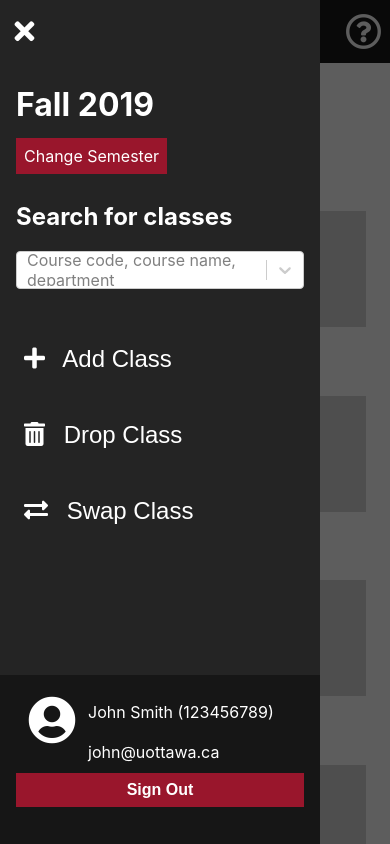
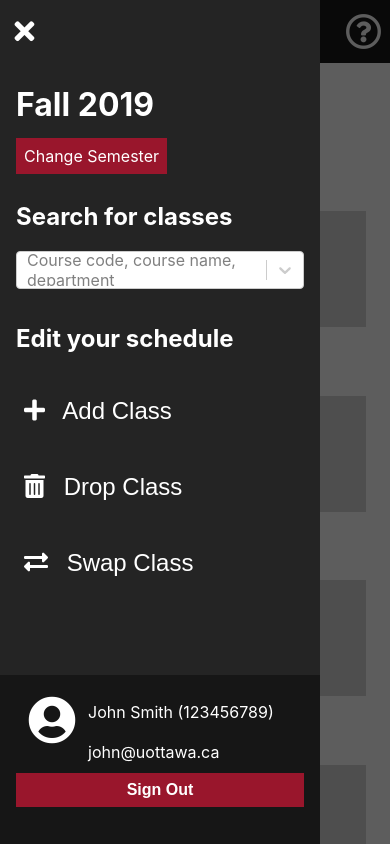
Before and after one commit to Projudah/Inroll, a React (Create React App) app: page / in a window 390 px wide. Both pictures are taken after a click on the icon 25 px from the left and 31 px from the top of the page. Built offline with nearby package versions, Linux system fonts and the light colour scheme.

Commit message:
Add course recommendations and some mobile fixes

```diff
--- a/src/App.js
+++ b/src/App.js
@@ -68,14 +68,13 @@ class App extends Component {
     this.toggleSearchClassModal = this.toggleSearchClassModal.bind(this)
     this.handleModalUnmount = this.handleModalUnmount.bind(this)
     this.toggleHelpPage = this.toggleHelpPage.bind(this)
-    this.toggleSearchDepartmentModal = this.toggleSearchDepartmentModal.bind(
-      this,
-    )
+    this.toggleSearchDepartmentModal = this.toggleSearchDepartmentModal.bind(this)
     this.toggleSearchClassModal2 = this.toggleSearchClassModal2.bind(this)
     this.toggleLoginPage = this.toggleLoginPage.bind(this)
     this.toggleClassInfoModal = this.toggleClassInfoModal.bind(this)
     this.changeProgressPhase = this.changeProgressPhase.bind(this)
     this.toggleSidebarMenu = this.toggleSidebarMenu.bind(this)
+    this.turnOffSidebar = this.turnOffSidebar.bind(this)
     this.retProgressPhase = this.retProgressPhase.bind(this)
   }
 
@@ -138,6 +137,10 @@ class App extends Component {
 
   toggleSidebarMenu = () => {
     this.setState(prevState => ({ sidebarMenu: !prevState.sidebarMenu }))
+  }
+
+  turnOffSidebar = () => {
+    this.setState({ sidebarMenu: false })
   }
 
   render() {
--- a/src/components/ScheduleView/ScheduleView.js
+++ b/src/components/ScheduleView/ScheduleView.js
@@ -453,6 +453,17 @@ class ScheduleView extends Component {
         </div>
         <div className="course-sequence">
           <h1>Recommended Course Sequence</h1>
+          Click the course name to add course
+          <ul>
+            <div className="active-link">
+              <li onClick={this.props.toggleSearchClassModal}>SEG3125 - User Interface and User Analysis</li>
+              <li  onClick={this.props.toggleSearchClassModal}>FOO3456 - Eating cheese the expert way</li>
+            </div>
+            <li> Elective *</li>
+            <li> Elective *</li>
+            <li> Elective *</li>
+          </ul>
+          <i>* any class can be used. Add a class by clicking the "Add Class" in the sidebar</i>
         </div>
       </div>
     )
--- a/src/components/ScheduleView/ScheduleView.scss
+++ b/src/components/ScheduleView/ScheduleView.scss
@@ -72,6 +72,17 @@ $lightest_grey: #d8d8d8;
   }
 }
 
+.course-sequence{
+  li{
+    margin-bottom: 1em;
+  }
+  .active-link{
+    li:hover{
+      text-decoration: underline;
+    }
+  }
+}
+
 @media only screen and (max-width: 1050px) {
   .schedule-web{
     display: none;
--- a/src/components/Sidebar/index.js
+++ b/src/components/Sidebar/index.js
@@ -186,6 +186,9 @@ class Sidebar extends React.Component {
           <div className="search-bar">
             <h2>Search for classes</h2>
             <SearchBar toggleSearchClassModal={this.props.toggleSearchClassModal}/>
+          </div>
+          <div className="mobile-title">
+            <h2>Edit your schedule</h2>
           </div>
           <div className="menu">
             <div className="add-class">
--- a/src/components/Sidebar/sidebar.scss
+++ b/src/components/Sidebar/sidebar.scss
@@ -13,6 +13,10 @@ $light_maroon: #bb1a35;
 }
 
 .search-bar{
+  display: none;
+}
+
+.mobile-title{
   display: none;
 }
 
@@ -262,6 +266,11 @@ $light_maroon: #bb1a35;
     padding: 1em;
   }
 
+  .mobile-title{
+    display: block;
+    padding-left: 1em;
+  }
+
   .sidebar{
     margin-top: 0;
   }
```
